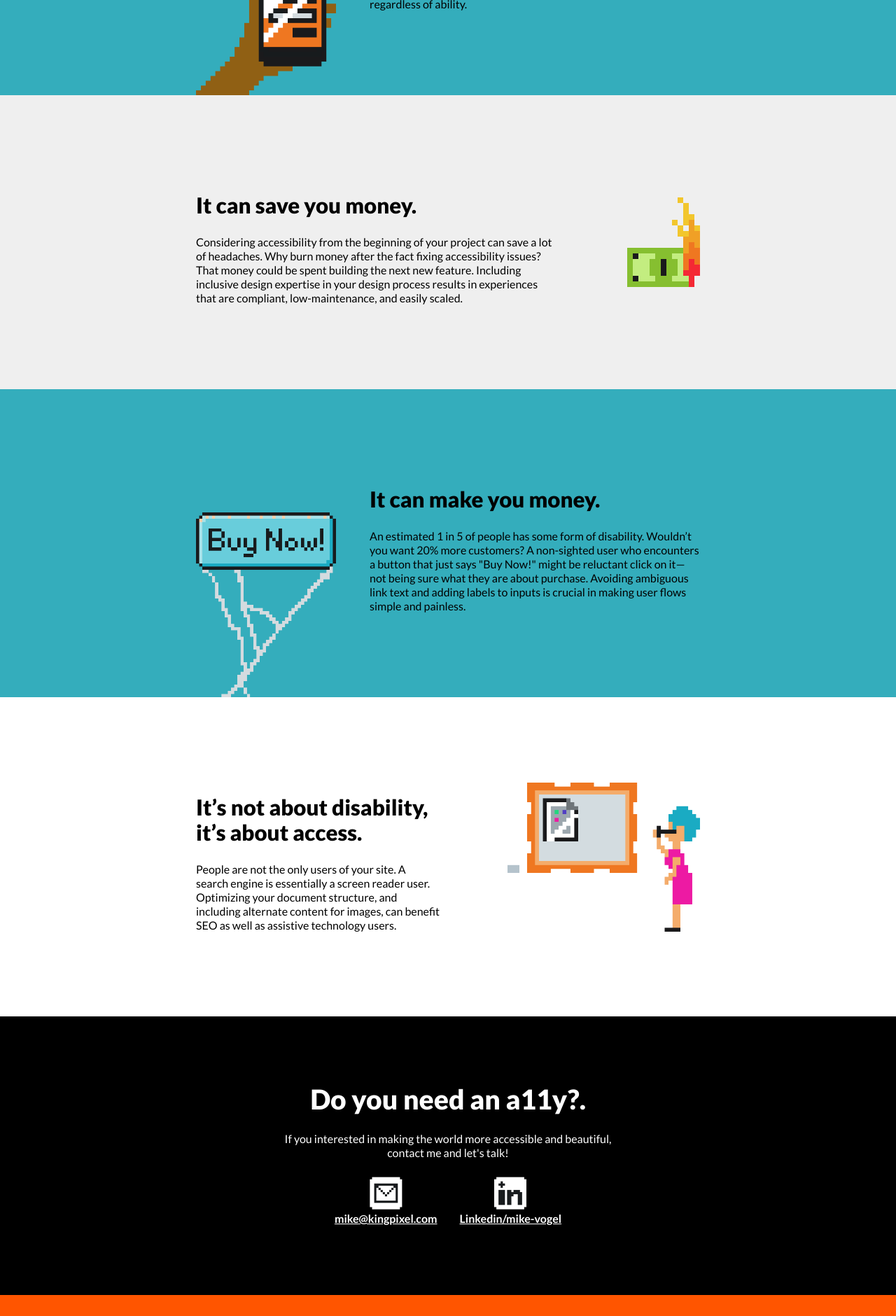
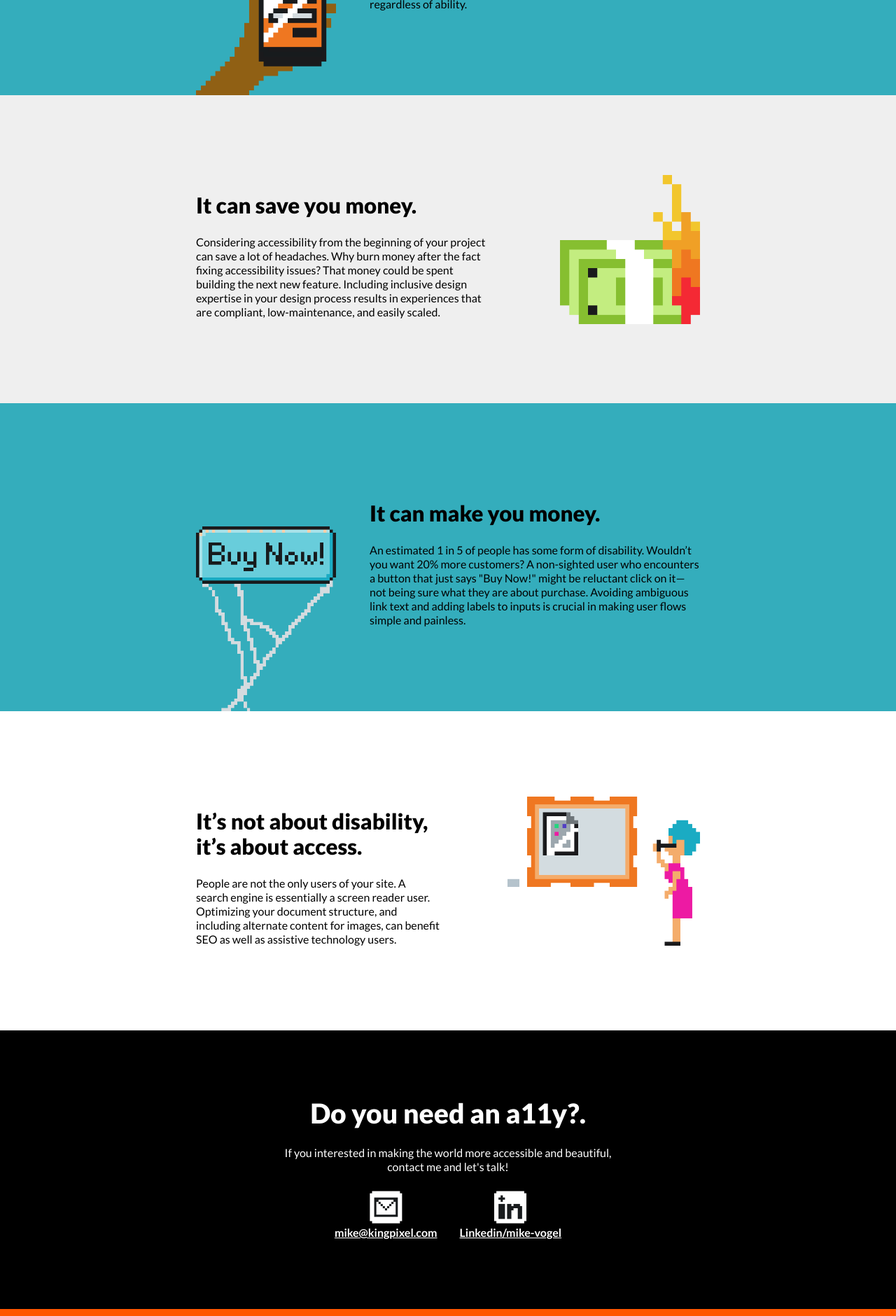
Before and after one commit to simonswiss/kingpixel-demo, a Jekyll site: the page built from a11y/index.html, in a window 1280 px wide. Shown: the part 531-2411 px from the top of the page at 70% size. Built offline with Jekyll 4.4.1, drawn with Linux system fonts in a browser that asks for light colours.

Commit message:
updates an image on the a11y page

```diff
--- a/a11y/index.html
+++ b/a11y/index.html
@@ -28,7 +28,7 @@ title: Accessibility
             <p>Considering accessibility from the beginning of your project can save a lot of headaches. Why burn money after the fact fixing accessibility issues? That money could be spent building the next new feature. Including inclusive design expertise in your design process results in experiences that are compliant, low-maintenance, and easily scaled.</p>
         </div>
         <div class="image">
-            <img alt="original pixel illustration of a dollar bill burning" src="/images/cashburn.png" width="104" height="128">
+            <img alt="original pixel illustration of a dollar bill burning" src="/images/cashburn.png" width="200" height="213">
         </div>
     </div>
 </div>
```
Also changed, not shown: images/cashburn.png.
